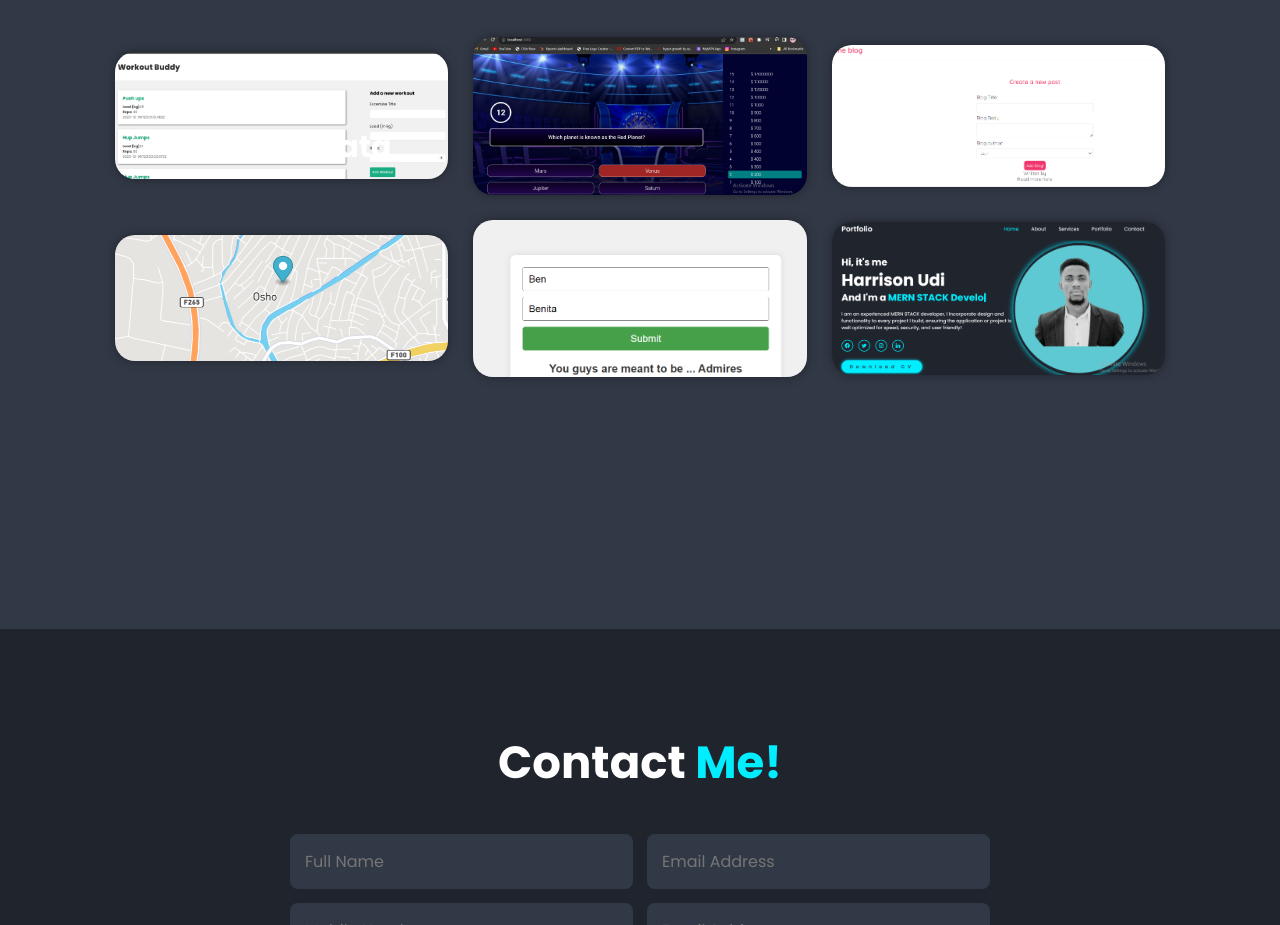
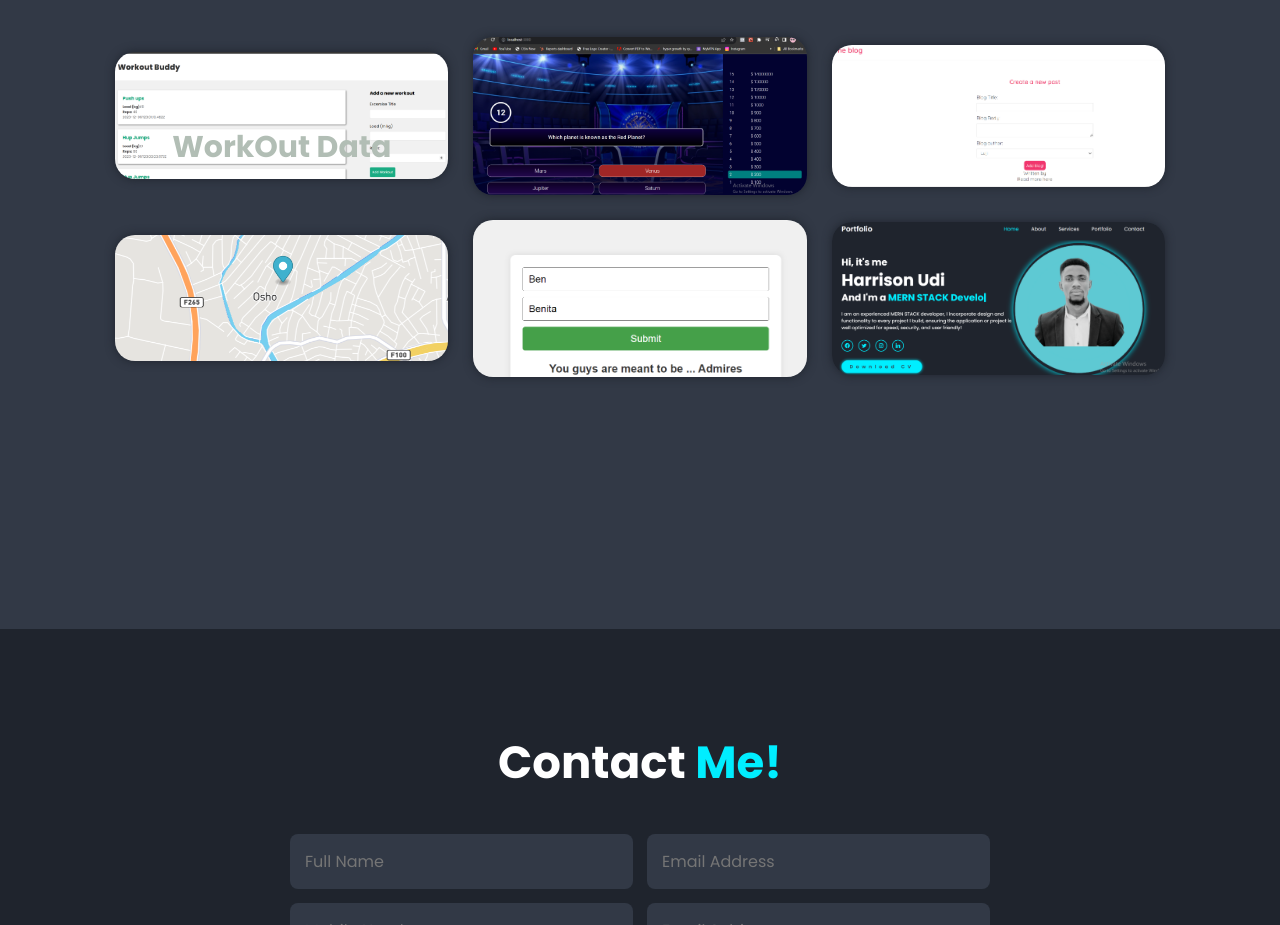
Before and after one commit to harryudi/harryudi.github.io, a plain HTML site: page index.html in a window 1280 px wide. Shown: the part 2571-3496 px from the top of the page. Drawn offline with nearby package versions, Linux system fonts and the light colour scheme; files whose address does not match are found by name.

Commit message:
Update style.css

```diff
--- a/style.css
+++ b/style.css
@@ -281,6 +281,7 @@ span {
 
 .portfolio-layer h4 {
     font-size: 3rem;
+    color: #B2BEB5;
 }
 
 .portfolio-layer p {
```
